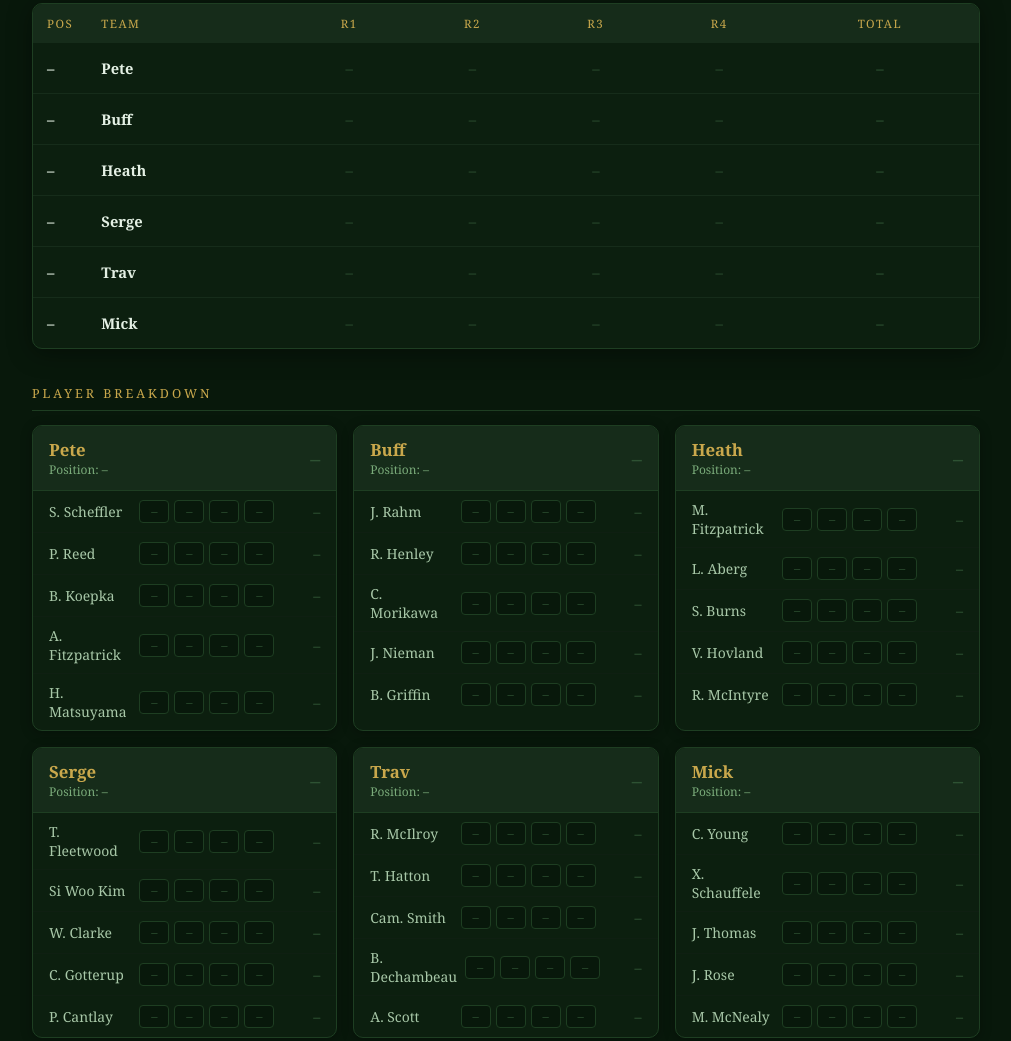
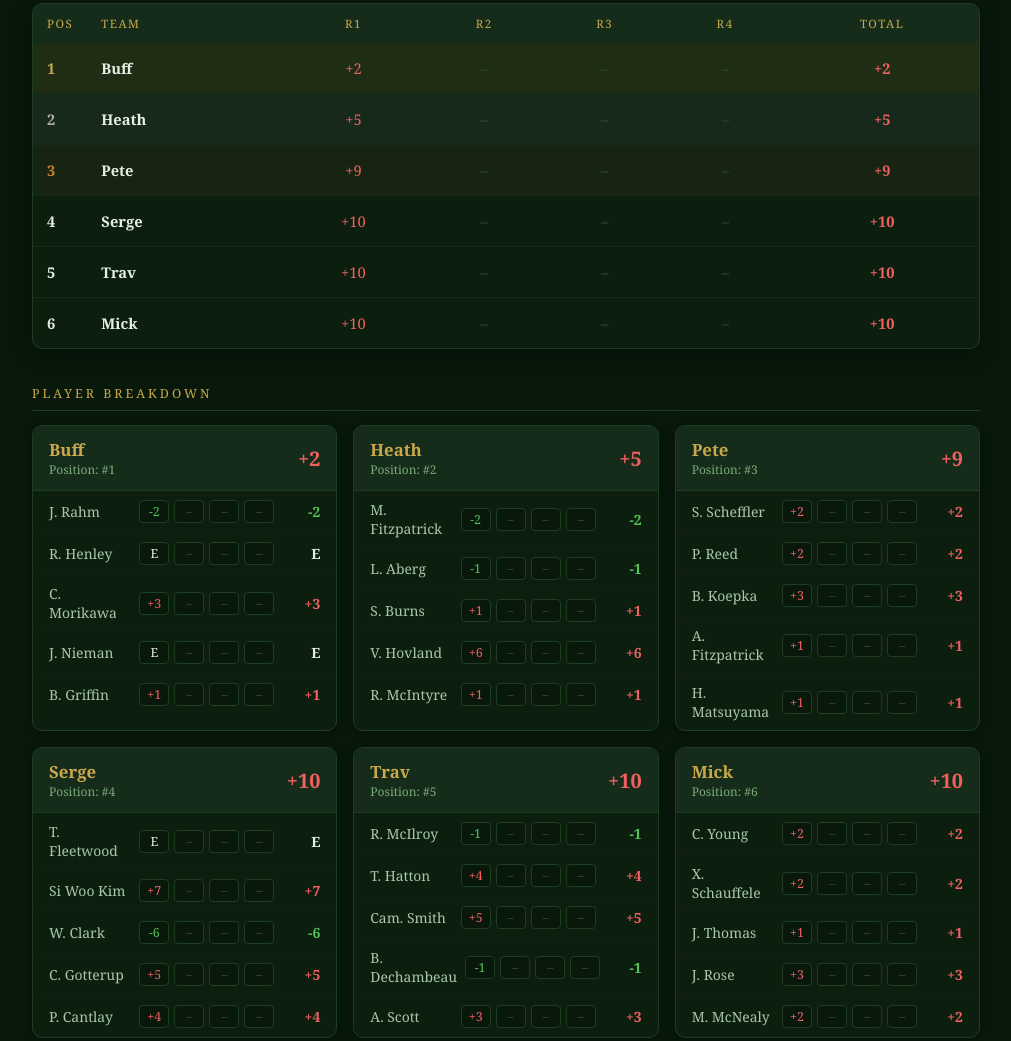
Before and after one commit to Swick15/us-open-draft-2026, a plain HTML site: page index.html in a window 1280 px wide. Shown: the part 305-1346 px from the top of the page, without its empty margins (134-1145 px from the left). Drawn offline with Linux system fonts and the light colour scheme.

Commit message:
Update R1 scores - mid round snapshot

```diff
--- a/index.html
+++ b/index.html
@@ -235,50 +235,50 @@
 //  Use null if the round hasn't been played yet
 // ================================================================
 
-const CURRENT_ROUND = 0; // 0 = not started, 1–4 = in progress or complete
+const CURRENT_ROUND = 1; // 0 = not started, 1–4 = in progress or complete
 
 const TEAMS = {
   "Pete": [
-    { name: "S. Scheffler",   r: [null, null, null, null] },
-    { name: "P. Reed",        r: [null, null, null, null] },
-    { name: "B. Koepka",      r: [null, null, null, null] },
-    { name: "A. Fitzpatrick", r: [null, null, null, null] },
-    { name: "H. Matsuyama",   r: [null, null, null, null] },
+    { name: "S. Scheffler",   r: [2, null, null, null] },
+    { name: "P. Reed",        r: [2, null, null, null] },
+    { name: "B. Koepka",      r: [3, null, null, null] },
+    { name: "A. Fitzpatrick", r: [1, null, null, null] },
+    { name: "H. Matsuyama",   r: [1, null, null, null] },
   ],
   "Buff": [
-    { name: "J. Rahm",        r: [null, null, null, null] },
-    { name: "R. Henley",      r: [null, null, null, null] },
-    { name: "C. Morikawa",    r: [null, null, null, null] },
-    { name: "J. Nieman",      r: [null, null, null, null] },
-    { name: "B. Griffin",     r: [null, null, null, null] },
+    { name: "J. Rahm",        r: [-2, null, null, null] },
+    { name: "R. Henley",      r: [0, null, null, null] },
+    { name: "C. Morikawa",    r: [3, null, null, null] },
+    { name: "J. Nieman",      r: [0, null, null, null] },
+    { name: "B. Griffin",     r: [1, null, null, null] },
   ],
   "Heath": [
-    { name: "M. Fitzpatrick", r: [null, null, null, null] },
-    { name: "L. Aberg",       r: [null, null, null, null] },
-    { name: "S. Burns",       r: [null, null, null, null] },
-    { name: "V. Hovland",     r: [null, null, null, null] },
-    { name: "R. McIntyre",    r: [null, null, null, null] },
+    { name: "M. Fitzpatrick", r: [-2, null, null, null] },
+    { name: "L. Aberg",       r: [-1, null, null, null] },
+    { name: "S. Burns",       r: [1, null, null, null] },
+    { name: "V. Hovland",     r: [6, null, null, null] },
+    { name: "R. McIntyre",    r: [1, null, null, null] },
   ],
   "Serge": [
-    { name: "T. Fleetwood",   r: [null, null, null, null] },
-    { name: "Si Woo Kim",     r: [null, null, null, null] },
-    { name: "W. Clarke",      r: [null, null, null, null] },
-    { name: "C. Gotterup",    r: [null, null, null, null] },
-    { name: "P. Cantlay",     r: [null, null, null, null] },
+    { name: "T. Fleetwood",   r: [0, null, null, null] },
+    { name: "Si Woo Kim",     r: [7, null, null, null] },
+    { name: "W. Clark",       r: [-6, null, null, null] },
+    { name: "C. Gotterup",    r: [5, null, null, null] },
+    { name: "P. Cantlay",     r: [4, null, null, null] },
   ],
   "Trav": [
-    { name: "R. McIlroy",     r: [null, null, null, null] },
-    { name: "T. Hatton",      r: [null, null, null, null] },
-    { name: "Cam. Smith",     r: [null, null, null, null] },
-    { name: "B. Dechambeau",  r: [null, null, null, null] },
-    { name: "A. Scott",       r: [null, null, null, null] },
+    { name: "R. McIlroy",     r: [-1, null, null, null] },
+    { name: "T. Hatton",      r: [4, null, null, null] },
+    { name: "Cam. Smith",     r: [5, null, null, null] },
+    { name: "B. Dechambeau",  r: [-1, null, null, null] },
+    { name: "A. Scott",       r: [3, null, null, null] },
   ],
   "Mick": [
-    { name: "C. Young",       r: [null, null, null, null] },
-    { name: "X. Schauffele",  r: [null, null, null, null] },
-    { name: "J. Thomas",      r: [null, null, null, null] },
-    { name: "J. Rose",        r: [null, null, null, null] },
-    { name: "M. McNealy",     r: [null, null, null, null] },
+    { name: "C. Young",       r: [2, null, null, null] },
+    { name: "X. Schauffele",  r: [2, null, null, null] },
+    { name: "J. Thomas",      r: [1, null, null, null] },
+    { name: "J. Rose",        r: [3, null, null, null] },
+    { name: "M. McNealy",     r: [2, null, null, null] },
   ],
 };
 
```
